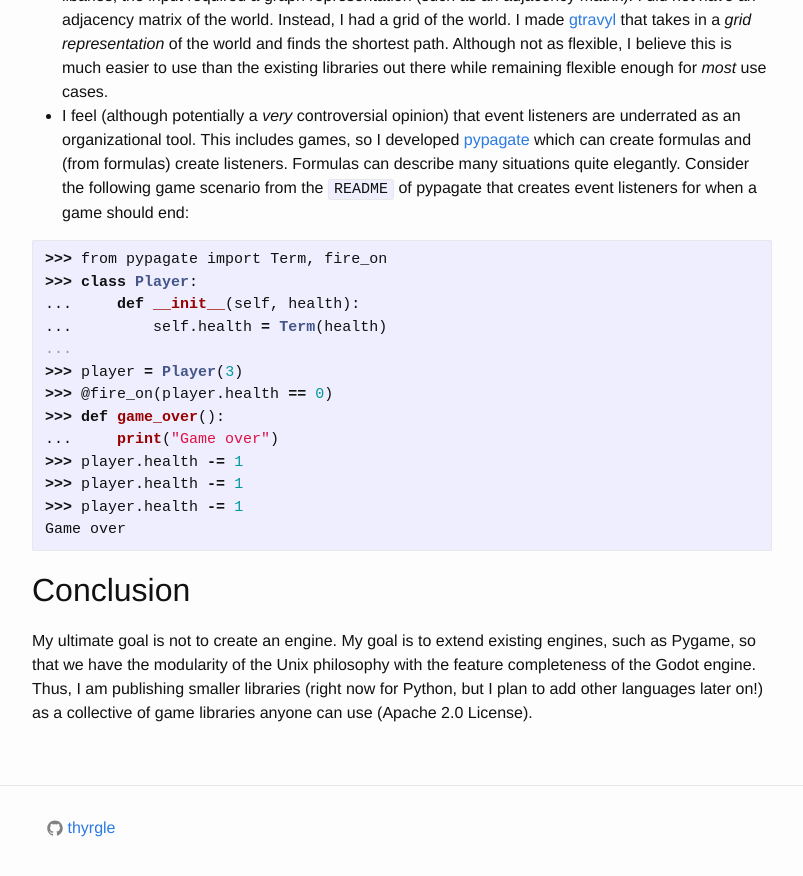
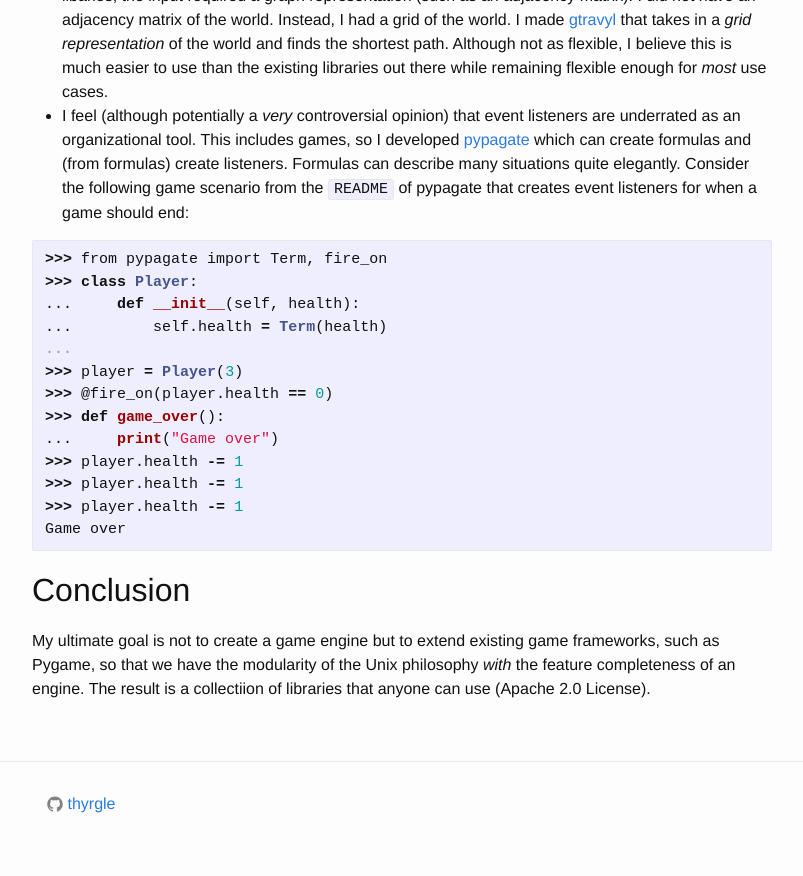
Before and after one commit to thyrgle/thyrgle.github.io, a Jekyll site: the page built from _posts/2026-05-11-modular-game-components.md, in a window 1280 px wide and 900 px high, scrolled down 2720 px. Shown: the top 876 px of the window, without its empty margins (238-1041 px from the left). Built offline with Jekyll 4.4.1, drawn with Linux system fonts in a browser that asks for light colours.

Commit message:
Revised conclusion paragraph.

```diff
--- a/_posts/2026-05-11-modular-game-components.md
+++ b/_posts/2026-05-11-modular-game-components.md
@@ -119,4 +119,4 @@ Game over
 Conclusion
 ----------
 
-My ultimate goal is not to create an engine. My goal is to extend existing engines, such as Pygame, so that we have the modularity of the Unix philosophy with the feature completeness of the Godot engine. Thus, I am publishing smaller libraries (right now for Python, but I plan to add other languages later on!) as a collective of game libraries anyone can use (Apache 2.0 License).
+My ultimate goal is not to create a game engine but to extend existing game frameworks, such as Pygame, so that we have the modularity of the Unix philosophy *with* the feature completeness of an engine. The result is a collectiion of libraries that anyone can use (Apache 2.0 License).
```
